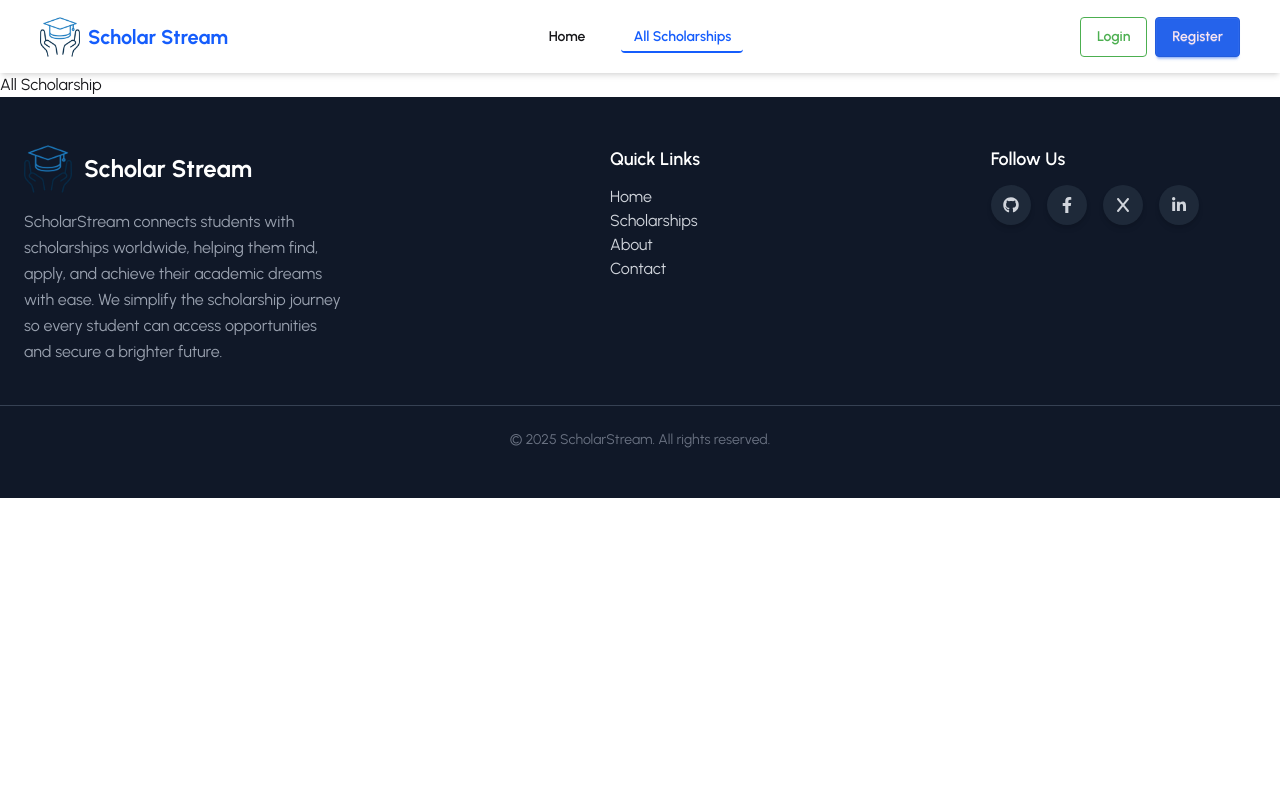
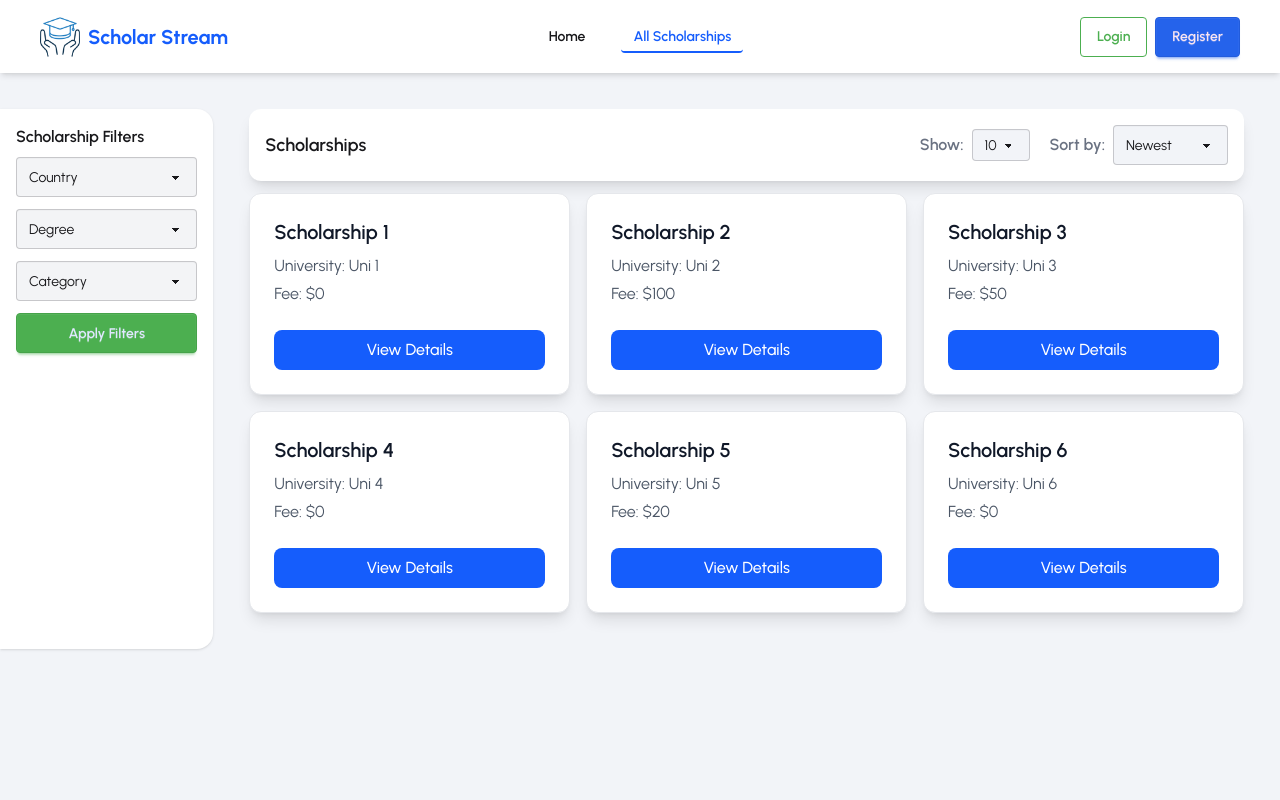
Before and after one commit to imjhrakib/scholar-stream-client, a React (Vite) app: page /scholarships in a window 1280 px wide. Shown: the top 800 px of the page. Built offline with nearby package versions, Linux system fonts and the light colour scheme; no server answers.

Commit message:
added all scholarship page layout

```diff
--- a/src/pages/AllScholarships/AllScholarships.jsx
+++ b/src/pages/AllScholarships/AllScholarships.jsx
@@ -1,9 +1,129 @@
-import React from "react";
+import React, { useState } from "react";
+import ScholarshipCard from "../../components/ui/ScholarshipCard";
+import { motion } from "framer-motion";
 
 const AllScholarships = () => {
+  const [showSidebar, setShowSidebar] = useState(false);
+
+  const scholarships = [
+    { name: "Scholarship 1", university: "Uni 1", fee: 0 },
+    { name: "Scholarship 2", university: "Uni 2", fee: 100 },
+    { name: "Scholarship 3", university: "Uni 3", fee: 50 },
+    { name: "Scholarship 4", university: "Uni 4", fee: 0 },
+    { name: "Scholarship 5", university: "Uni 5", fee: 20 },
+    { name: "Scholarship 6", university: "Uni 6", fee: 0 },
+  ];
+
   return (
-    <div>
-      <h2>All Scholarship</h2>
+    <div className="bg-[#F2F4F8] min-h-screen">
+      <div className="flex relative">
+        {/* sidebar */}
+        <div
+          className={` sm:mt-9 sm:rounded-r-2xl sm:shadow
+            fixed sm:static top-0 left-0 h-full sm:h-auto z-50 sm:z-30
+            w-64 sm:w-2/12 bg-white  p-4
+            transition-transform duration-300
+            ${
+              showSidebar
+                ? "translate-x-0"
+                : "-translate-x-full sm:translate-x-0"
+            }
+          `}
+        >
+          {/* Mobile Close Button */}
+          <div className="flex justify-between items-center mb-4 sm:hidden">
+            <h3 className="font-semibold">Filters</h3>
+            <button onClick={() => setShowSidebar(false)} className="text-xl">
+              ✕
+            </button>
+          </div>
+
+          <p className="font-semibold mb-2">Scholarship Filters</p>
+          <div className="space-y-3">
+            <select className="select w-full bg-gray-100">
+              <option>Country</option>
+              <option>USA</option>
+              <option>UK</option>
+            </select>
+
+            <select className="select w-full bg-gray-100">
+              <option>Degree</option>
+              <option>Bachelor</option>
+              <option>Masters</option>
+            </select>
+
+            <select className="select w-full bg-gray-100">
+              <option>Category</option>
+              <option>Full Fund</option>
+              <option>Partial</option>
+            </select>
+
+            <button className="btn btn-primary w-full">Apply Filters</button>
+          </div>
+        </div>
+
+        {/* Overlay for mobile */}
+        {showSidebar && (
+          <div
+            className="fixed inset-0 bg-black/40 z-40 sm:hidden"
+            onClick={() => setShowSidebar(false)}
+          ></div>
+        )}
+
+        {/* Main Content  */}
+        <div className="flex-1   m-3 sm:m-5 p-3 sm:p-4 pt-0 bg-[#F2F4F8] w-full">
+          {/* Top Bar */}
+          <div className="mb-3 flex flex-col sm:flex-row gap-3 sm:gap-0 justify-between items-start sm:items-center   p-4 bg-white rounded-xl shadow-lg">
+            {/* Mobile Filter Button */}
+            <button
+              onClick={() => setShowSidebar(true)}
+              className="btn  sm:hidden"
+            >
+              ☰ Filters
+            </button>
+
+            <p className="font-semibold text-lg">Scholarships</p>
+
+            <div className=" flex gap-5 flex-nowrap items-center whitespace-nowrap">
+              {/* Show */}
+              <div className="flex items-center gap-2">
+                <h4 className="text-gray-500 font-semibold">Show:</h4>
+                <select className="select h-8 bg-[#F2F4F8]">
+                  <option>10</option>
+                  <option>14</option>
+                  <option>18</option>
+                  <option>22</option>
+                </select>
+              </div>
+
+              {/* Sort */}
+              <div className="flex gap-2 items-center">
+                <h4 className="text-gray-500 font-semibold ">Sort by:</h4>
+                <select className="select bg-[#F2F4F8]">
+                  <option>Newest</option>
+                  <option>Low → High</option>
+                  <option>High → Low</option>
+                </select>
+              </div>
+            </div>
+          </div>
+
+          {/* Scholarship Cards */}
+          <div className="grid grid-cols-1 sm:grid-cols-2 md:grid-cols-3 gap-4">
+            {scholarships.map((s, i) => (
+              <motion.div
+                key={i}
+                initial={{ opacity: 0, y: 40 }}
+                whileInView={{ opacity: 1, y: 0 }}
+                viewport={{ once: true }}
+                transition={{ duration: 0.4, delay: i * 0.1 }}
+              >
+                <ScholarshipCard scholarship={s} />
+              </motion.div>
+            ))}
+          </div>
+        </div>
+      </div>
     </div>
   );
 };
--- a/src/pages/Home/Home/FAQ.jsx
+++ b/src/pages/Home/Home/FAQ.jsx
@@ -31,7 +31,7 @@ const FAQ = () => {
               className="border-l-4 border-blue-600 bg-gray-50 p-4 rounded shadow-sm"
               initial={{ opacity: 0, x: -50 }}
               whileInView={{ opacity: 1, x: 0 }}
-              viewport={{ once: false, amount: 0.3 }}
+              viewport={{ once: true, amount: 0.3 }}
               transition={{ duration: 0.5, delay: i * 0.2 }}
             >
               <h4 className="font-semibold text-lg mb-1">{f.question}</h4>
--- a/src/pages/Home/Home/SuccessStories.jsx
+++ b/src/pages/Home/Home/SuccessStories.jsx
@@ -7,13 +7,25 @@ const SuccessStories = () => {
       name: "Alice Johnson",
       role: "Software Engineering Student",
       text: "I got my dream scholarship through this platform. It was simple and fast!",
-      image: "https://randomuser.me/api/portraits/women/44.jpg",
+      image: "https://randomuser.me/api/portraits/women/12.jpg",
     },
     {
       name: "Mark Williams",
       role: "Business Student",
       text: "Scholar Stream helped me find multiple scholarships I didn’t know existed.",
-      image: "https://randomuser.me/api/portraits/men/32.jpg",
+      image: "https://randomuser.me/api/portraits/men/15.jpg",
+    },
+    {
+      name: "Sophia Lee",
+      role: "Medical Student",
+      text: "The platform is very user-friendly and I found a perfect scholarship for my needs.",
+      image: "https://randomuser.me/api/portraits/women/21.jpg",
+    },
+    {
+      name: "James Brown",
+      role: "Arts Student",
+      text: "Thanks to Scholar Stream, I could apply for several scholarships quickly and easily.",
+      image: "https://randomuser.me/api/portraits/men/27.jpg",
     },
   ];
 
@@ -31,7 +43,7 @@ const SuccessStories = () => {
               className="bg-white p-6 rounded-xl shadow-lg border border-gray-200"
               initial={{ opacity: 0, y: 30 }}
               whileInView={{ opacity: 1, y: 0 }}
-              viewport={{ once: false, amount: 0.3 }}
+              viewport={{ once: true, amount: 0.3 }}
               transition={{ duration: 0.6, delay: i * 0.2 }}
             >
               <p className="text-gray-700 mb-4">"{t.text}"</p>
--- a/src/pages/Home/Home/TopScholarship.jsx
+++ b/src/pages/Home/Home/TopScholarship.jsx
@@ -21,7 +21,7 @@ const TopScholarship = () => {
             key={i}
             initial={{ opacity: 0, y: 50 }}
             whileInView={{ opacity: 1, y: 0 }}
-            viewport={{ amount: 0.3 }}
+            viewport={{ once: true, amount: 0.3 }}
             transition={{ duration: 0.6, delay: i * 0.2 }}
           >
             <ScholarshipCard scholarship={s} />
```
